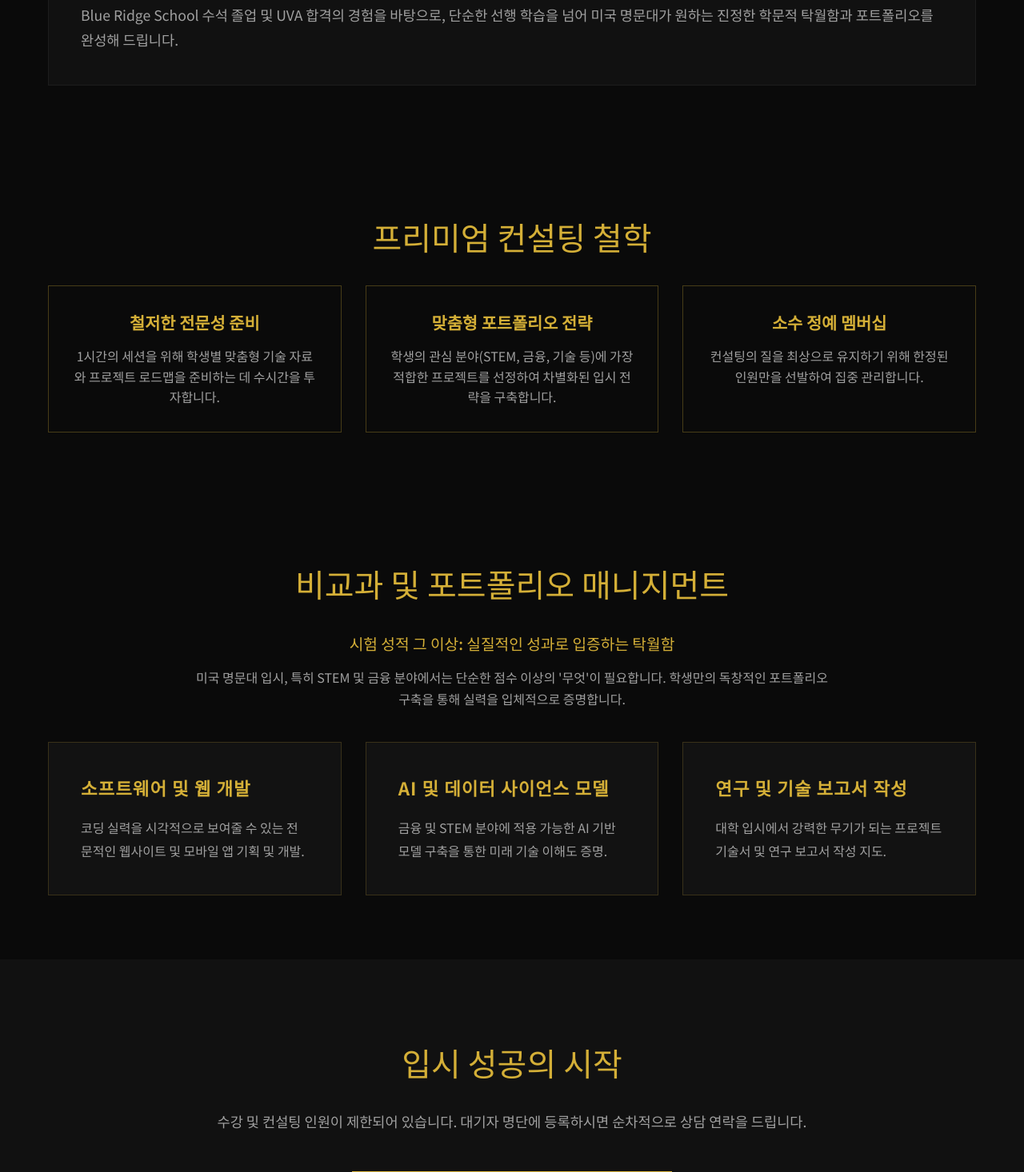
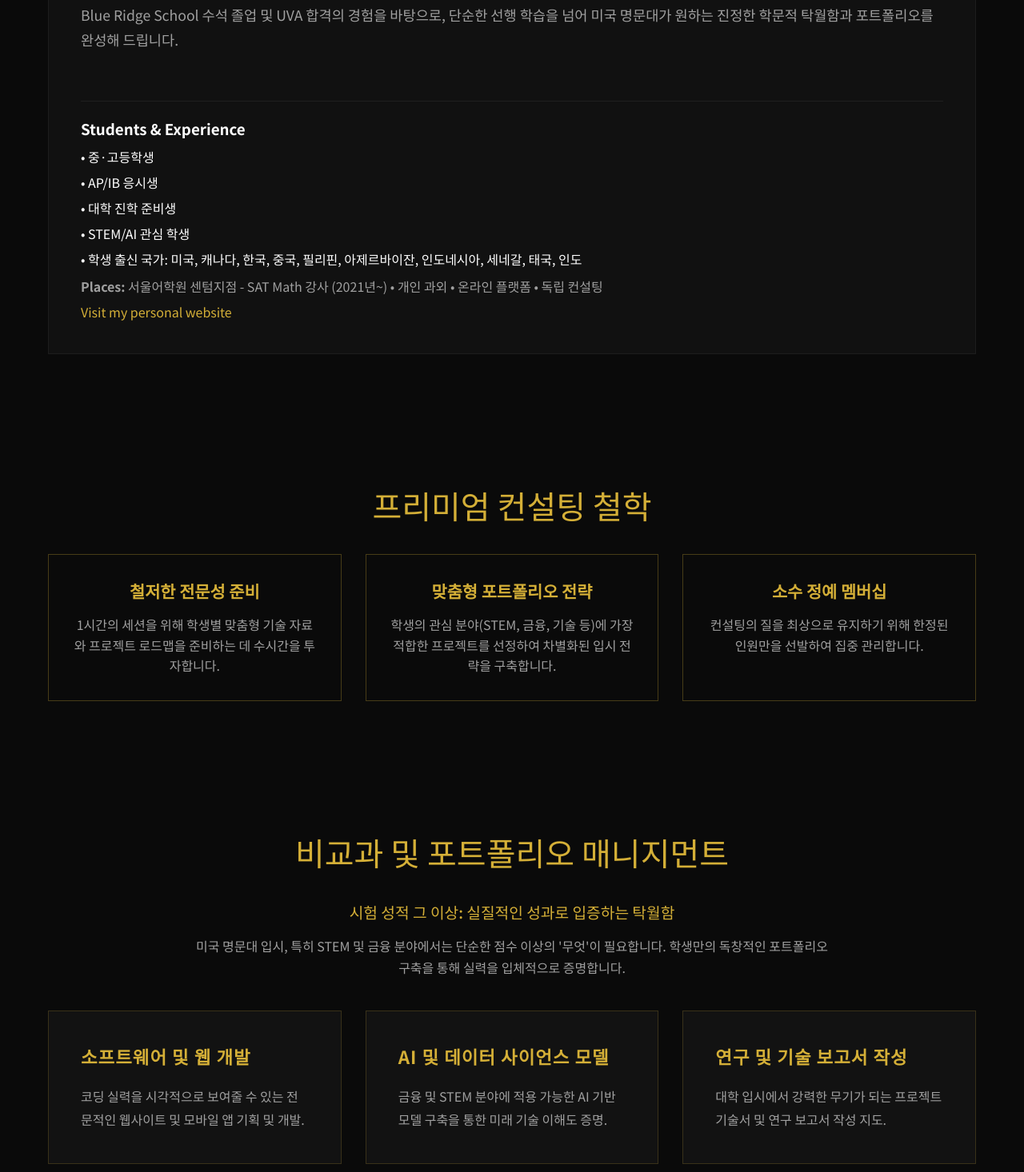
Before and after one commit to sgjlee0520/tutor_website, a React (Vite) app: page / in a window 1280 px wide. Shown: the part 1331-2797 px from the top of the page at 80% size. Built offline with nearby package versions, Linux system fonts and the light colour scheme; a web font is replaced by a local one.

Commit message:
Personal website update and short experience tab addition

```diff
--- a/src/components/Bio.jsx
+++ b/src/components/Bio.jsx
@@ -45,6 +45,28 @@ const Bio = () => {
                 }}>
                     {text.description}
                 </p>
+                {text.students && (
+                    <div style={{ borderTop: '1px solid rgba(255,255,255,0.06)', paddingTop: '20px', marginTop: '20px' }}>
+                        <h3 style={{ marginBottom: '10px' }}>Students & Experience</h3>
+                        <ul style={{ display: 'flex', flexDirection: 'column', gap: '8px', marginBottom: '10px' }}>
+                            {text.students.map((s, i) => (
+                                <li key={i} style={{ color: 'var(--text-primary)' }}>• {s}</li>
+                            ))}
+                        </ul>
+                        {text.workplaces && (
+                            <p style={{ color: 'var(--text-secondary)', marginBottom: '8px' }}>
+                                <strong>Places:</strong> {text.workplaces.join(' • ')}
+                            </p>
+                        )}
+                        {text.website && (
+                            <p style={{ marginTop: '8px' }}>
+                                <a href={text.website} target="_blank" rel="noreferrer" style={{ color: 'var(--accent-gold)' }}>
+                                    Visit my personal website
+                                </a>
+                            </p>
+                        )}
+                    </div>
+                )}
             </div>
         </section>
     );
--- a/src/components/ContactSection.jsx
+++ b/src/components/ContactSection.jsx
@@ -21,6 +21,12 @@ const ContactSection = () => {
                 }}>
                     {text.desc}
                 </p>
+                {content[language].schedule && (
+                    <div style={{ marginBottom: '30px', color: 'var(--text-secondary)' }}>
+                        <p style={{ margin: '6px 0' }}><strong>In-person (Summer):</strong> {content[language].schedule.inPerson}</p>
+                        <p style={{ margin: '6px 0' }}><strong>Online:</strong> {content[language].schedule.online}</p>
+                    </div>
+                )}
 
                 <div style={{
                     display: 'flex',
--- a/src/components/Hero.jsx
+++ b/src/components/Hero.jsx
@@ -57,7 +57,8 @@ const Hero = () => {
                         marginBottom: '3rem',
                         lineHeight: '1.6',
                         maxWidth: '600px',
-                        margin: '0 auto 3rem auto'
+                        margin: '0 auto 3rem auto',
+                        whiteSpace: 'pre-line'
                     }}
                 >
                     {text.description}
--- a/src/content.js
+++ b/src/content.js
@@ -8,8 +8,12 @@ export const content = {
     hero: {
       subtitle: "Professional Bilingual STEM & Portfolio Consulting",
       title: "Master STEM & Build Your Future with Expert Bilingual Instruction",
-      description: "Fluent instruction in English or Korean. Led by a scholar from UCSB (Top 10 Physics School in US)—home to 2025 Nobel Prize winners John M. Martinis and Michel H. Devoret. Specializing in AI, Mathematics (Algebra 1/2, Geometry, Trigonometry, Pre-Calc, Calc AB/BC, Linear Algebra, Multivariable Calculus, IB Courses), Physics, Chemistry, and Programming.",
+      description: "Fluent instruction in English or Korean.\n• UCSB alumnus — Top 10 Physics (home to 2025 Nobel Prize winners John M. Martinis & Michel H. Devoret)\n• Specialties: AI; Mathematics (Algebra 1/2, Geometry, Trigonometry, Pre-Calc, Calc AB/BC, Linear Algebra, Multivariable Calculus, IB); Physics; Chemistry; Programming.",
       cta: "Apply for Consultation",
+    },
+    schedule: {
+      inPerson: "Summer in-person sessions: June 15 — September 18, 2026 (select weekdays). Exact schedule confirmed after enrollment.",
+      online: "Online tutoring: year-round, flexible scheduling to accommodate international and seasonal needs."
     },
     bio: {
       title: "The Instructor",
@@ -21,6 +25,20 @@ export const content = {
         "Bilingual Mastery: Expert Instruction in both English and Korean",
       ],
       description: "I come from UCSB's elite Physics department, a Top 10 program in the US that recently produced 2025 Nobel Prize winners John M. Martinis and Michel H. Devoret. Combined with my background as a Top of Class graduate from Blue Ridge School and acceptances to prestigious universities like UVA, I offer a proven roadmap for academic and portfolio success.",
+      students: [
+        "Middle & High School Students",
+        "AP / IB Candidates",
+        "College-bound STEM Applicants",
+        "STEM & AI Enthusiasts",
+        "Students from: United States, Canada, Korea, China, Philippines, Azerbaijan, Indonesia, Senegal, Thailand, India"
+      ],
+      workplaces: [
+        "Seoul Language Institute - Centum branch (서울어학원 센텀지점) — SAT Math teacher (since 2021)",
+        "Private tutoring",
+        "Online platforms",
+        "Independent consulting"
+      ],
+      website: "https://sgjlee0520.github.io/Website/"
     },
     portfolio: {
       title: "Extracurricular & Portfolio Management",
@@ -78,8 +96,12 @@ export const content = {
     hero: {
       subtitle: "프리미엄 한/영 이중언어 STEM 및 포트폴리오 컨설팅",
       title: "STEM 정복과\n명문대 포트폴리오 완성",
-      description: "2025년 노벨 물리학상 수상자(John M. Martinis, Michel H. Devoret)를 배출한 미국 Top 10 물리학과 UCSB 출신. AI, 수학(Algebra 1/2, Geometry, Trig, Pre-Calc, Calc AB/BC, Linear Algebra, Multivariable Calc, IB 과정), 물리, 화학, 프로그래밍 전문 지도.",
+      description: "2025년 노벨 물리학상 수상자를 배출한 미국 Top 10 물리학과 UCSB 출신.\n• 전문 과목: AI, 수학(Algebra 1/2, Geometry, Trig, Pre-Calc, Calc AB/BC, Linear Algebra, Multivariable Calc, IB 과정), 물리, 화학, 프로그래밍.\n• 수업 언어: 한국어 / 영어(이중언어 수업 가능)",
       cta: "상담 신청하기",
+    },
+    schedule: {
+      inPerson: "여름 대면 수업: 2026년 6월 15일 — 9월 18일 (선택된 평일에 진행). 정확한 시간표는 등록 후 안내됩니다.",
+      online: "온라인 수업: 연중 상시, 유동적 일정 조정 가능"
     },
     bio: {
       title: "강사 소개",
@@ -91,6 +113,20 @@ export const content = {
         "완벽한 이중언어 구사: 학생 맞춤형 한/영 교차 강의",
       ],
       description: "2025년 노벨 물리학상 수상자 John M. Martinis와 Michel H. Devoret 교수를 배출하며 미국 Top 10 물리학과의 위상을 입증한 UCSB 출신입니다. Blue Ridge School 수석 졸업 및 UVA 합격의 경험을 바탕으로, 단순한 선행 학습을 넘어 미국 명문대가 원하는 진정한 학문적 탁월함과 포트폴리오를 완성해 드립니다.",
+      students: [
+        "중·고등학생",
+        "AP/IB 응시생",
+        "대학 진학 준비생",
+        "STEM/AI 관심 학생",
+        "학생 출신 국가: 미국, 캐나다, 한국, 중국, 필리핀, 아제르바이잔, 인도네시아, 세네갈, 태국, 인도"
+      ],
+      workplaces: [
+        "서울어학원 센텀지점 - SAT Math 강사 (2021년~)",
+        "개인 과외",
+        "온라인 플랫폼",
+        "독립 컨설팅"
+      ],
+      website: "https://sgjlee0520.github.io/Website/"
     },
     portfolio: {
       title: "비교과 및 포트폴리오 매니지먼트",
```
Also changed, not shown: 1 other file (tests, documents, lock files or other folders).
